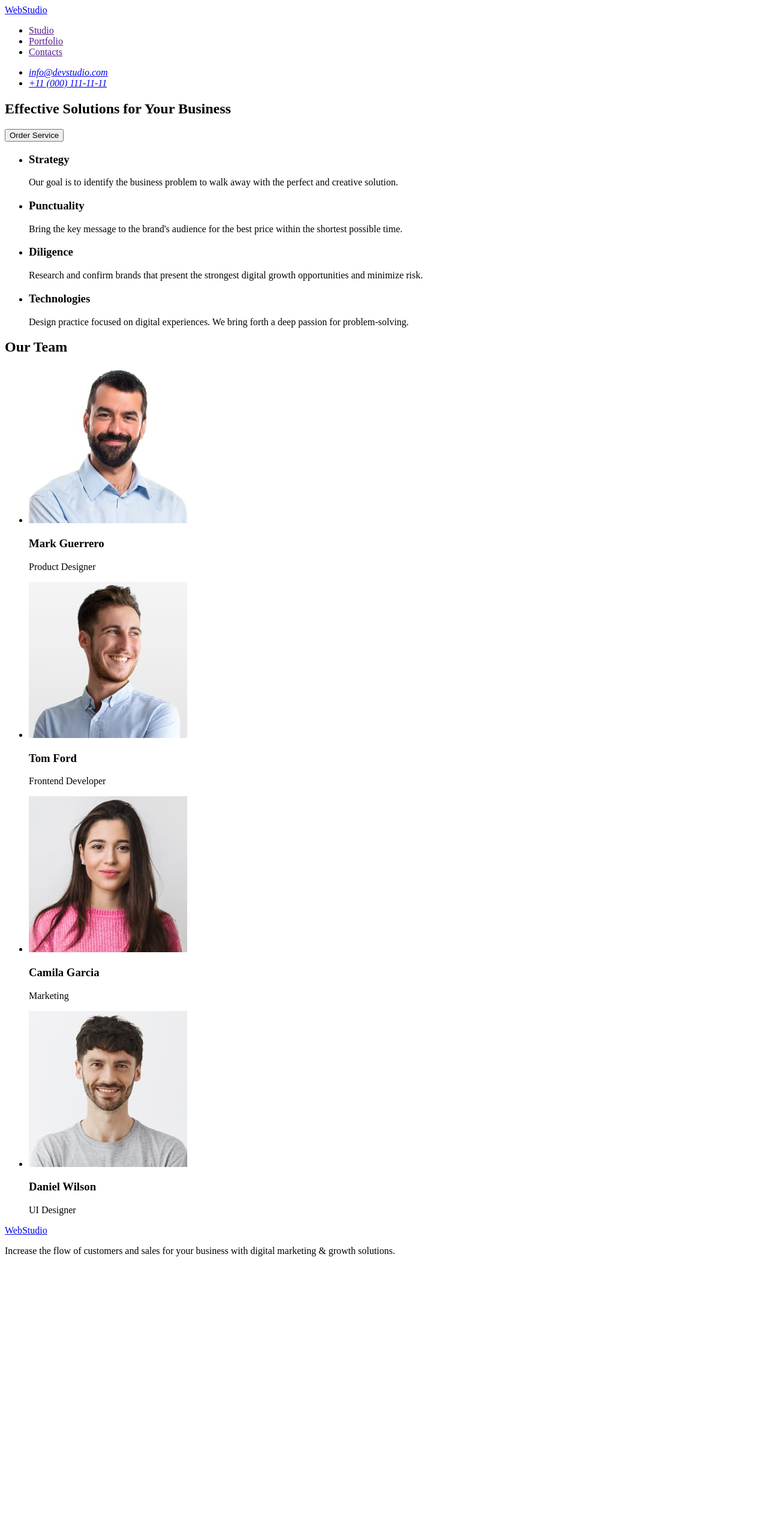
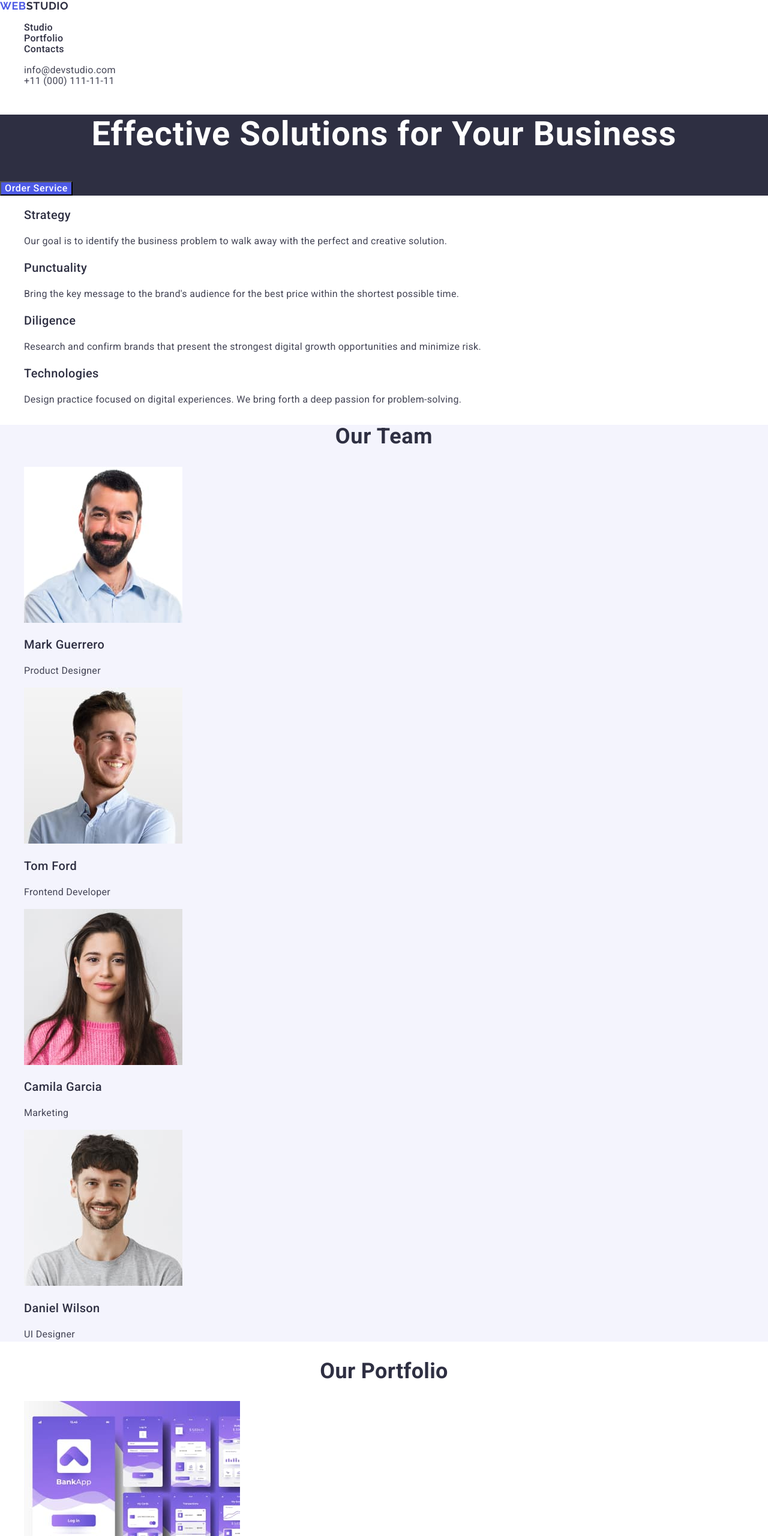
Before and after one commit to AnnaP-G/goit-markup-hw-02, a plain HTML site: page index.html in a window 1280 px wide. Shown: the top 2560 px of the page at 60% size. Before the commit the page ends 2110 px from the top, so only its background shows below. Drawn offline with nearby package versions, Linux system fonts and the light colour scheme.

Commit message:
nomework 02 css

```diff
--- /dev/null
+++ b/css/styles.css
@@ -0,0 +1,205 @@
+body {
+    font-family: 'Roboto', sans-serif;
+    color: #2E2F42;
+    background-color: #FFFFFF;
+}
+
+.visually-hidden {
+    position: absolute;
+    width: 1px;
+    height: 1px;
+    margin: -1px;
+    border: 0;
+    padding: 0;
+
+    white-space: nowrap;
+    clip-path: inset(100%);
+    clip: rect(0 0 0 0);
+    overflow: hidden;
+}
+
+.list {
+    list-style: none;
+}
+
+.link {
+    text-decoration: none;
+}
+
+.header-logo {
+    color: #2E2F42;
+    font-family: Raleway;
+    font-size: 18px;
+    font-style: normal;
+    font-weight: 700;
+    line-height: 1,17;
+    letter-spacing: 0.03em;
+    text-transform: uppercase;
+}
+
+.header-logo span {
+    color: #4D5AE5;
+    font-family: Raleway;
+    font-size: 18px;
+    font-style: normal;
+    font-weight: 700;
+    line-height: 1,17;
+    letter-spacing: 0.03em;
+    text-transform: uppercase;
+}
+
+.header-menu-link {
+    color: #2E2F42;
+    font-size: 16px;
+    font-weight: 500;
+    line-height: 1,5;
+    letter-spacing: 0.02em;
+}
+
+.header-menu-link:hover {
+    color: var(--OCEAN, #404BBF);
+}
+
+.address-contacts-link {
+    color: #434455;
+    font-family: Roboto;
+    font-style: normal;
+    font-size: 16px;
+    font-weight: 400;
+    line-height: 1,5;
+    letter-spacing: 0.02em;
+
+}
+.address-contacts-link:hover,
+.address-contacts-link:focus {
+    color: var(--OCEAN, #404BBF);
+}
+.headline {
+    background: #2E2F42;}
+
+.headline-offer {
+    color: #FFFFFF;
+    text-align: center;
+    font-size: 56px;
+    font-weight: 700;
+    line-height: 1,07;
+    letter-spacing: 0.02em;
+}
+
+.headline-offer-btn {
+    background: var(--IRIS, #4D5AE5);
+    color: #FFFFFF;
+    font-size: 16px;
+    font-weight: 500;
+    line-height: 1,5;
+    letter-spacing: 0.04em;
+    cursor: pointer;
+}
+
+.headline-offer-btn:hover,
+.headline-offer-btn:focus {
+    background-color: var(--OCEAN, #404BBF);
+}
+
+.features-list-subtitle {
+    color: #2E2F42;
+    font-size: 20px;
+    font-weight: 500;
+    line-height: 1.2;
+    letter-spacing: 0.02em;
+}
+
+.features-list-text {
+    color: #434455;
+    font-size: 16px;
+    font-weight: 400;
+    line-height: 1.5;
+    letter-spacing: 0.02em;
+}
+
+.team {
+    background-color: #F4F4FD;
+}
+
+.team-title {
+    color: #2E2F42;
+    text-align: center;
+    font-size: 36px;
+    font-weight: 700;
+    line-height: 1.11;
+    letter-spacing: 0.02em;
+    text-transform: capitalize;
+}
+
+.team-list-subtitle {
+    color: #2E2F42;
+    font-size: 20px;
+    font-weight: 500;
+    line-height: 1.2;
+    letter-spacing: 0.02em;
+}
+
+.team-list-text {
+    color: #434455;
+    font-size: 16px;
+    font-weight: 400;
+    line-height: 1.5;
+    letter-spacing: 0.02em;
+}
+
+.portfolio-title {
+    color: #2E2F42;
+    text-align: center;
+    font-size: 36px;
+    font-weight: 700;
+    line-height: 1.11;
+    letter-spacing: 0.02rem;
+    text-transform: capitalize;
+}
+
+.portfolio-list-subtitle {
+    color: #2E2F42;
+    font-size: 20px;
+    font-weight: 500;
+    line-height: 1.2;
+    letter-spacing: 0.02em;
+}
+
+.portfolio-list-text {
+    color: #434455;
+    font-size: 16px;
+    font-weight: 400;
+    line-height: 1.5;
+    letter-spacing: 0.02em;
+}
+
+.footer {
+    background-color: #2E2F42;
+}
+
+.footer-logo {
+    color: var(--CLOUD, #F4F4FD);
+    font-family: Raleway;
+    font-size: 18px;
+    font-weight: 700;
+    line-height: 1.17;
+    letter-spacing: 0.03em;
+    text-transform: uppercase;
+}
+
+.footer-logo span {
+    color: #4D5AE5;
+    font-family: Raleway;
+    font-size: 18px;
+    font-weight: 700;
+    line-height: 1.17;
+    letter-spacing: 0.03em;
+    text-transform: uppercase;
+}
+
+.footer-text {
+    color: #F4F4FD;
+    font-size: 16px;
+    font-weight: 400;
+    line-height: 1.5;
+    letter-spacing: 0.02em;}
--- a/index.html
+++ b/index.html
@@ -5,100 +5,151 @@
     <meta charset="UTF-8">
     <meta name="viewport" content="width=device-width, initial-scale=1.0">
     <title>WebStudio</title>
+    <link rel="preconnect" href="https://fonts.googleapis.com">
+    <link rel="preconnect" href="https://fonts.gstatic.com" crossorigin>
+    <link href="https://fonts.googleapis.com/css2?family=Raleway:wght@700&family=Roboto:wght@400;500;700&display=swap"
+        rel="stylesheet">
+    <link rel="stylesheet" href="https://cdnjs.cloudflare.com/ajax/libs/modern-normalize/2.0.0/modern-normalize.min.css"
+        integrity="sha512-4xo8blKMVCiXpTaLzQSLSw3KFOVPWhm/TRtuPVc4WG6kUgjH6J03IBuG7JZPkcWMxJ5huwaBpOpnwYElP/m6wg=="
+        crossorigin="anonymous" referrerpolicy="no-referrer">
+    <link rel="stylesheet" href="./css/styles.css">
 </head>
 
 <body>
-    <header>
-        <nav>
-            <a href="./index.html">WebStudio</a>
-            <ul>
-                <li>
-                    <a href="">Studio</a>
+    <header class="header">
+        <nav class="header-navigation">
+            <a class="header-logo link" href="./index.html"><span>Web</span>Studio</a>
+            <ul class="header-menu list">
+                <li class="header-menu-item">
+                    <a class="header-menu-link link" href="">Studio</a>
                 </li>
-                <li>
-                    <a href="">Portfolio</a>
+                <li class="header-menu-item">
+                    <a class="header-menu-link link" href="">Portfolio</a>
                 </li>
-                <li>
-                    <a href="">Contacts</a>
+                <li class="header-menu-item">
+                    <a class="header-menu-link link" href="">Contacts</a>
                 </li>
             </ul>
         </nav>
-        <address>
-            <ul>
-                <li>
-                    <a href="mailto:info@devstudio.com">info@devstudio.com</a>
+        <address class="address-contacts">
+            <ul class="address-contacts-list list">
+                <li class="address-menu-item">
+                    <a class="address-contacts-link link" href="mailto:info@devstudio.com">info@devstudio.com</a>
                 </li>
-                <li>
-                    <a href="tel:+110001111111">+11 (000) 111-11-11</a>
+                <li class="address-menu-item">
+                    <a class="address-contacts-link link" href="tel:+110001111111">+11 (000) 111-11-11</a>
                 </li>
             </ul>
         </address>
     </header>
 
-    <main>
-        <section>
-            <h1>
+    <main class="content">
+        <section class="headline">
+            <h1 class="headline-offer">
                 Effective Solutions for Your Business
             </h1>
-            <button type="button">Order Service</button>
+            <button class="headline-offer-btn" type="button">Order Service</button>
         </section>
-        <section>
-            <h2 hidden>hidden header</h2>
-            <ul>
-                <li>
-                    <h3>Strategy</h3>
-                    <p>Our goal is to identify the business problem to walk away with the perfect and creative solution.
+        <section class="features">
+            <h2 class="visually-hidden">hidden header</h2>
+            <ul class="features-list list">
+                <li class="features-list-item">
+                    <h3 class="features-list-subtitle">Strategy</h3>
+                    <p class="features-list-text">Our goal is to identify the business problem to walk away with
+                        the
+                        perfect and creative solution.
                     </p>
                 </li>
-                <li>
-                    <h3>Punctuality</h3>
-                    <p>Bring the key message to the brand's audience for the best price within the shortest possible
+                <li class="features-list-item">
+                    <h3 class="features-list-subtitle">Punctuality</h3>
+                    <p class="features-list-text">Bring the key message to the brand's audience for the best price
+                        within the shortest possible
                         time.
                     </p>
                 </li>
-                <li>
-                    <h3>Diligence</h3>
-                    <p>Research and confirm brands that present the strongest digital growth opportunities and minimize
+                <li class="features-list-item">
+                    <h3 class="features-list-subtitle">Diligence</h3>
+                    <p class="features-list-text">Research and confirm brands that present the strongest digital
+                        growth
+                        opportunities and minimize
                         risk.
                     </p>
                 </li>
-                <li>
-                    <h3>Technologies</h3>
-                    <p>Design practice focused on digital experiences. We bring forth a deep passion for
+                <li class="features-list-item">
+                    <h3 class="features-list-subtitle">Technologies</h3>
+                    <p class="features-list-text">Design practice focused on digital experiences. We bring forth a
+                        deep
+                        passion for
                         problem-solving.
                     </p>
                 </li>
             </ul>
         </section>
-        <section>
-            <h2>Our Team</h2>
-            <ul>
-                <li>
+        <section class="team">
+            <h2 class="team-title">Our Team</h2>
+            <ul class="team-list list">
+                <li class="team-list-item">
                     <img src="./images/MarkGuerrero.jpg" alt="Mark Guerrero Product Designer" width="264" height="260">
-                    <h3>Mark Guerrero</h3>
-                    <p>Product Designer</p>
+                    <h3 class="team-list-subtitle">Mark Guerrero</h3>
+                    <p class="team-list-text">Product Designer</p>
                 </li>
-                <li>
+                <li class="team-list-item">
                     <img src="./images/TomFord.jpg" alt="Tom Ford Frontend Developer" width="264" height="260">
-                    <h3>Tom Ford</h3>
-                    <p>Frontend Developer</p>
+                    <h3 class="team-list-subtitle">Tom Ford</h3>
+                    <p class="team-list-text">Frontend Developer</p>
                 </li>
-                <li>
+                <li class="team-list-item">
                     <img src="./images/CamilaGarcia.jpg" alt="Camila Garcia Marketing" width="264" height="260">
-                    <h3>Camila Garcia</h3>
-                    <p>Marketing</p>
+                    <h3 class="team-list-subtitle">Camila Garcia</h3>
+                    <p class="team-list-text">Marketing</p>
                 </li>
-                <li>
+                <li class="team-list-item">
                     <img src="./images/DanielWilson.jpg" alt="Daniel Wilson UI Designer" width="264" height="260">
-                    <h3>Daniel Wilson</h3>
-                    <p>UI Designer</p>
+                    <h3 class="team-list-subtitle">Daniel Wilson</h3>
+                    <p class="team-list-text">UI Designer</p>
+                </li>
+            </ul>
+        </section>
+        <section class="portfolio">
+            <h2 class="portfolio-title">Our Portfolio</h2>
+            <ul class="portfolio-list list">
+                <li class="portfolio-list-item">
+                    <img src="./images/bankingapp.jpg" alt="Banking App" width="360" height="300">
+                    <h3 class="portfolio-list-subtitle">Banking App</h3>
+                    <p class="portfolio-list-text">App</p>
+                </li>
+                <li class="portfolio-list-item">
+                    <img src="./images/non-cash.jpg" alt="Cashless Payment" width="360" height="300">
+                    <h3 class="portfolio-list-subtitle">Cashless Payment</h3>
+                    <p class="portfolio-list-text">Marketing</p>
+                </li>
+                <li class="portfolio-list-item">
+                    <img src="./images/meditation.jpg" alt="Meditation App" width="360" height="300">
+                    <h3 class="portfolio-list-subtitle">Meditation App</h3>
+                    <p class="portfolio-list-text">App</p>
+                </li>
+                <li class="portfolio-list-item">
+                    <img src="./images/taxi.jpg" alt="Taxi Service" width="360" height="300">
+                    <h3 class="portfolio-list-subtitle">Taxi Service</h3>
+                    <p class="portfolio-list-text">Marketing</p>
+                </li>
+                <li class="portfolio-list-item">
+                    <img src="./images/illustrations.jpg" alt="Screen Illustrations" width="360" height="300">
+                    <h3 class="portfolio-list-subtitle">Screen Illustrations</h3>
+                    <p class="portfolio-list-text">Design</p>
+                </li>
+                <li class="portfolio-list-item">
+                    <img src="./images/courses.jpg" alt="Online Courses" width="360" height="300">
+                    <h3 class="portfolio-list-subtitle">Online Courses</h3>
+                    <p class="portfolio-list-text">Marketing</p>
                 </li>
             </ul>
         </section>
     </main>
-    <footer>
-        <a href="./index.html">WebStudio</a>
-        <p>Increase the flow of customers and sales for your business with digital marketing & growth solutions.</p>
+    <footer class="footer">
+        <a class="footer-logo link" href="./index.html"><span>Web</span>Studio</a>
+        <p class="footer-text">Increase the flow of customers and sales for your business with digital marketing &
+            growth solutions.</p>
     </footer>
 </body>
 
```
Also changed, not shown: images/bankingapp.jpg (added), images/courses.jpg (added), images/illustrations.jpg (added), images/meditation.jpg (added), images/non-cash.jpg (added), images/taxi.jpg (added).
